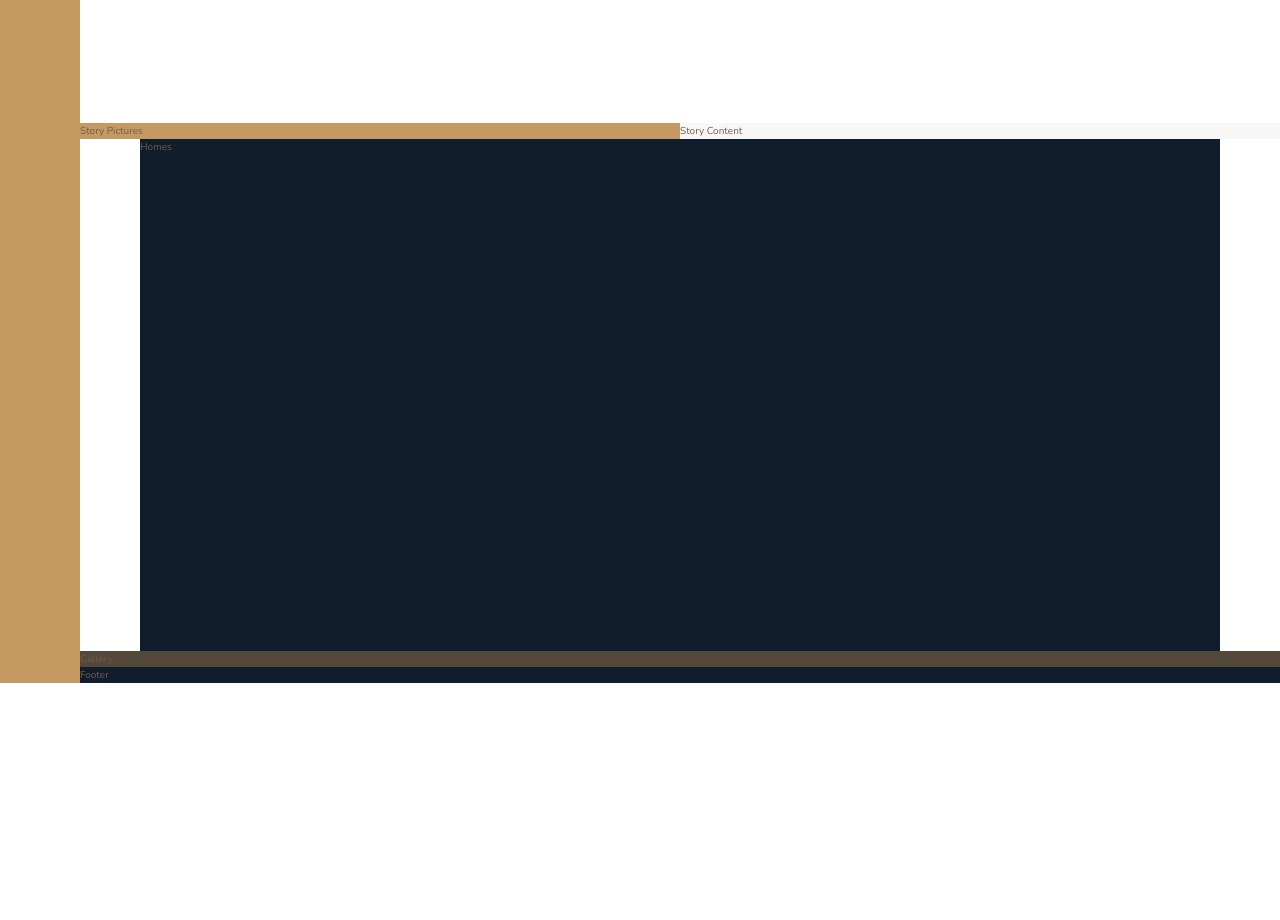
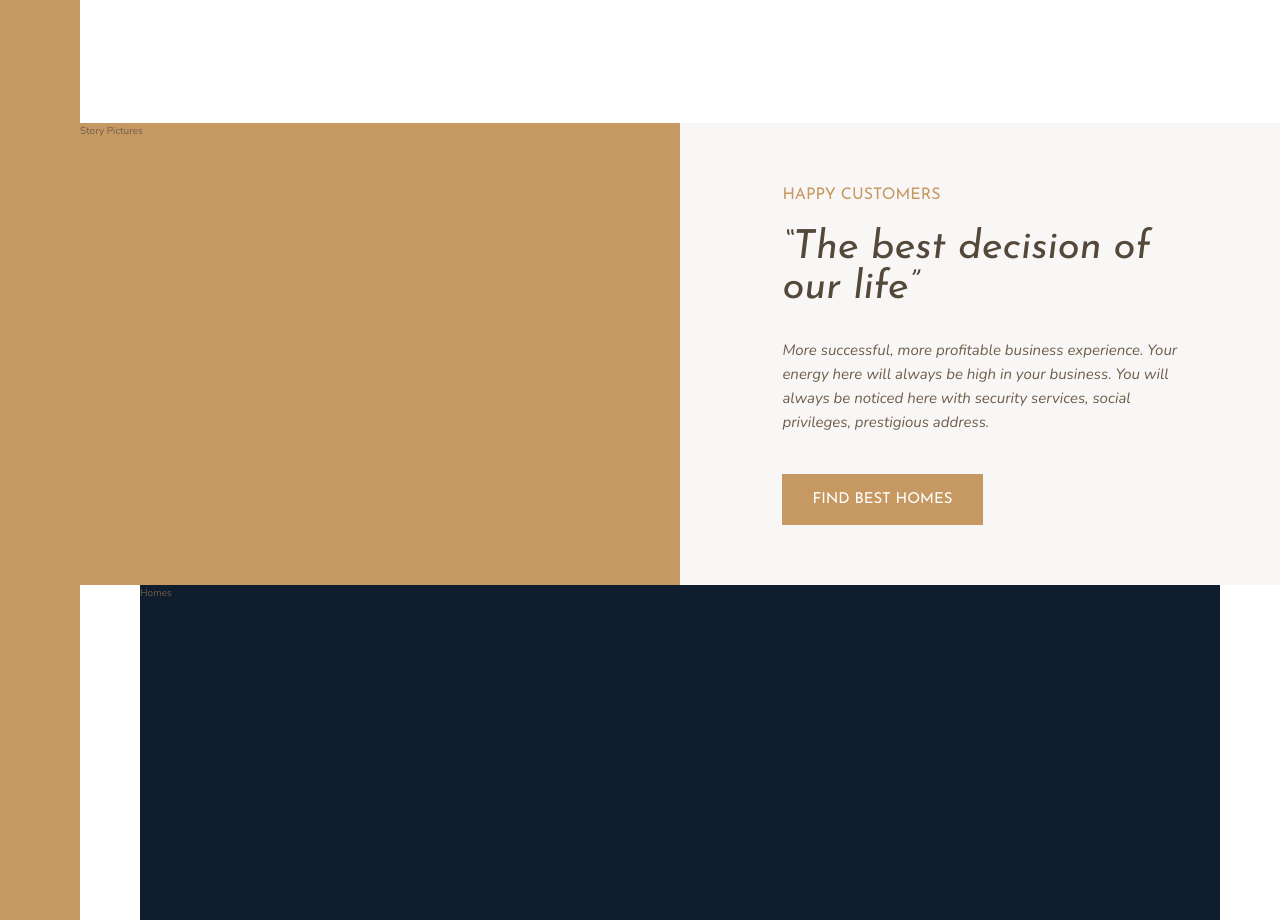
Before and after one commit to appsius/nearus, a website: page index.html in a window 1280 px wide. Shown: the part 1240-2160 px from the top of the page. Before the commit the page ends 1923 px from the top, so only its background shows below. Drawn offline with nearby package versions, Linux system fonts and the light colour scheme.

Commit message:
Building Story Section Part-1

```diff
--- a/index.html
+++ b/index.html
@@ -105,7 +105,17 @@
 		</div>
 
 		<div class="story__content">
-			Story Content
+			<h3 class="heading-3 mb-sm">Happy Customers</h3>
+			<h2 class="heading-2 heading-2--dark mb-md">
+				&ldquo;The best decision of our life&rdquo;
+			</h2>
+			<p class="story__text">
+				More successful, more profitable business experience. Your energy
+				here will always be high in your business. You will always be
+				noticed here with security services, social privileges, prestigious
+				address.
+			</p>
+			<button class="btn">Find best homes</button>
 		</div>
 
 		<section class="homes">
--- a/sass/_story.scss
+++ b/sass/_story.scss
@@ -7,5 +7,17 @@
 	&__content {
 		background-color: $color-grey-light-1;
 		grid-column: col-start 5 / full-end;
+		padding: 6rem 8vw;
+
+		display: flex;
+		flex-direction: column;
+		justify-content: center;
+		align-items: flex-start;
+	}
+
+	&__text {
+		font-size: 1.5rem;
+		font-style: italic;
+		margin-bottom: 4rem;
 	}
 }
--- a/sass/_typography.scss
+++ b/sass/_typography.scss
@@ -9,10 +9,23 @@
 
 .heading-2 {
 	@extend %heading;
+	font-size: 4rem;
+	font-style: italic;
+	line-height: 1;
+
+	&--dark {
+		color: $color-grey-dark-1;
+	}
+	&--light {
+		color: $color-grey-light-1;
+	}
 }
 
 .heading-3 {
 	@extend %heading;
+	font-size: 1.6rem;
+	color: $color-primary;
+	text-transform: uppercase;
 }
 
 .heading-4 {
@@ -27,3 +40,34 @@
 		color: $color-grey-light-1;
 	}
 }
+
+.btn {
+	background-color: $color-primary;
+	color: #fff;
+	border: none;
+	border-radius: 0;
+	font-size: 1.5rem;
+	padding: 1.8rem 3rem;
+	cursor: pointer;
+	text-transform: uppercase;
+	font-family: $font-display;
+
+	transition: all 0.2s;
+
+	&:hover {
+		background-color: $color-primary-dark;
+	}
+}
+
+.mb-sm {
+	margin-bottom: 2rem;
+}
+.mb-md {
+	margin-bottom: 3rem;
+}
+.mb-lg {
+	margin-bottom: 4rem;
+}
+.mb-hg {
+	margin-bottom: 8rem;
+}
```
Also changed, not shown: css/style.css.
